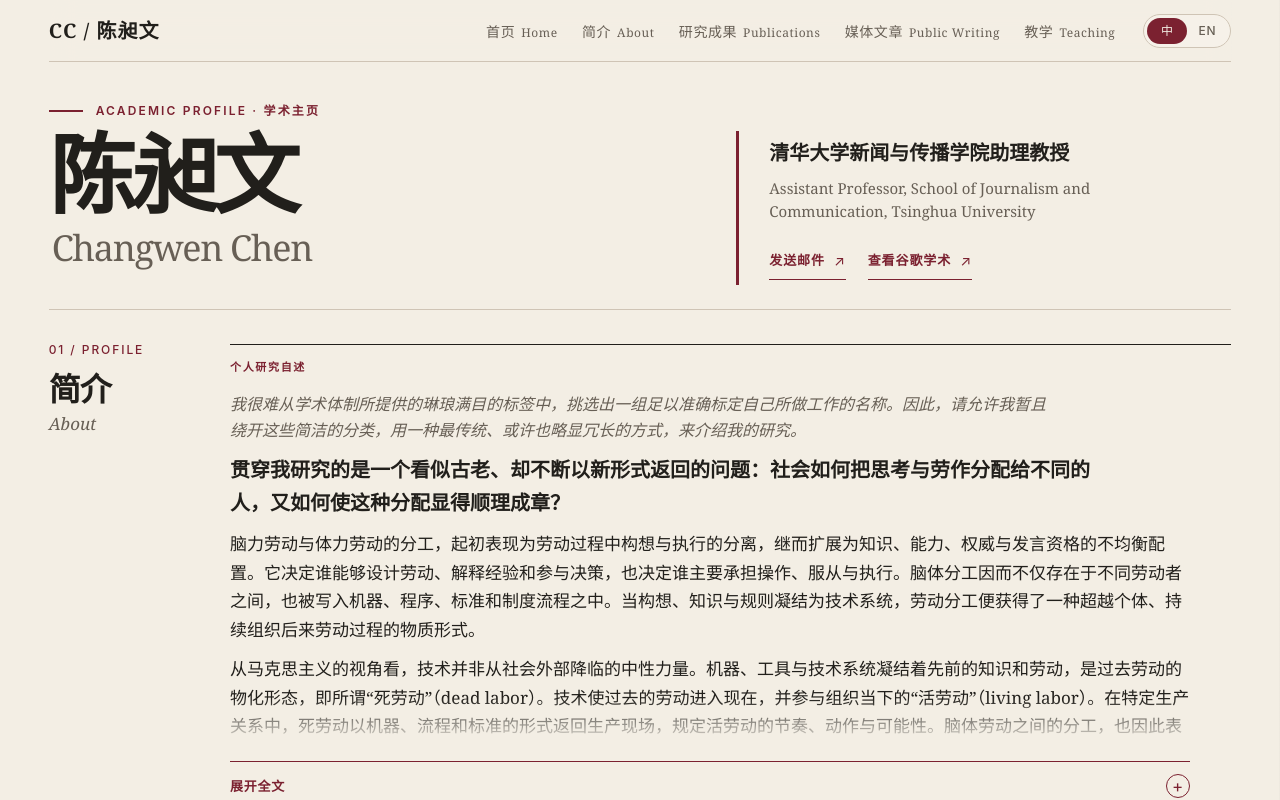
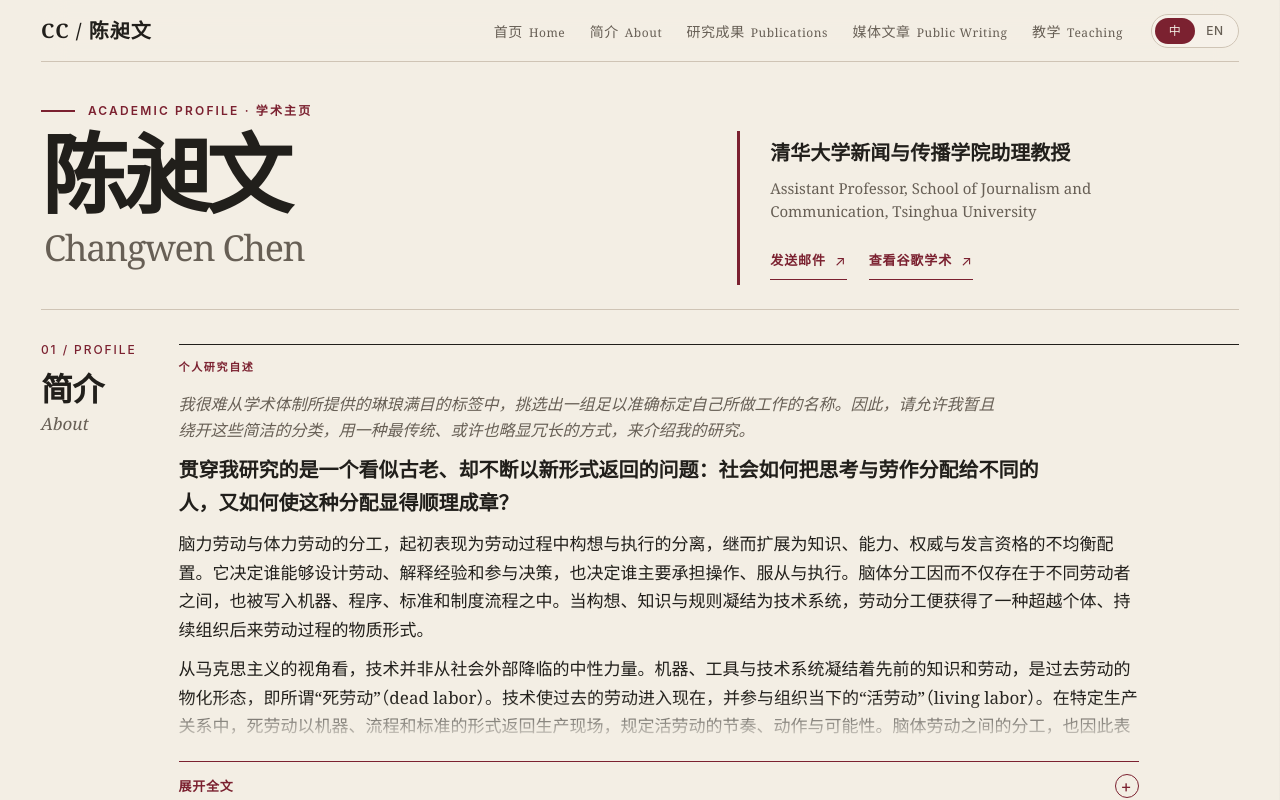
Before and after one commit to cklasd/changwen-chen-academic-homepage, a Next.js app: page / in a window 1280 px wide. Shown: the top 800 px of the page. Built offline with nearby package versions, Linux system fonts and the light colour scheme.

Commit message:
Reduce horizontal section spacing

```diff
--- a/app/globals.css
+++ b/app/globals.css
@@ -51,7 +51,7 @@ a {
 .site-shell {
   width: min(100%, 1380px);
   margin: 0 auto;
-  padding: 0 clamp(24px, 3.8vw, 52px);
+  padding: 0 clamp(22px, 3.2vw, 44px);
 }
 
 .masthead {
@@ -257,8 +257,8 @@ h1 span {
 
 .editorial-section {
   display: grid;
-  grid-template-columns: minmax(132px, 0.25fr) minmax(0, 1.75fr);
-  gap: clamp(26px, 3vw, 42px);
+  grid-template-columns: 112px minmax(0, 1fr);
+  gap: clamp(18px, 2vw, 28px);
   padding: clamp(24px, 2.7vw, 34px) 0;
   border-bottom: 1px solid var(--rule);
 }
```
